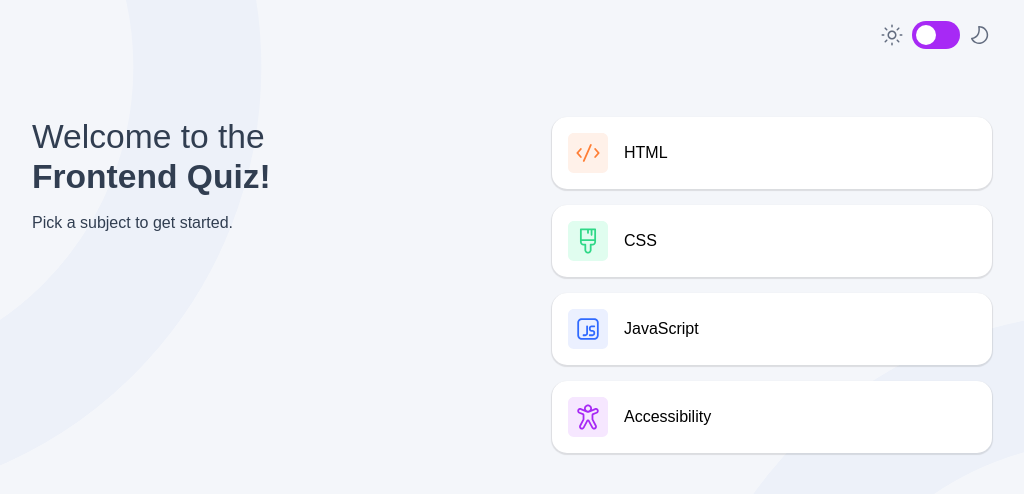
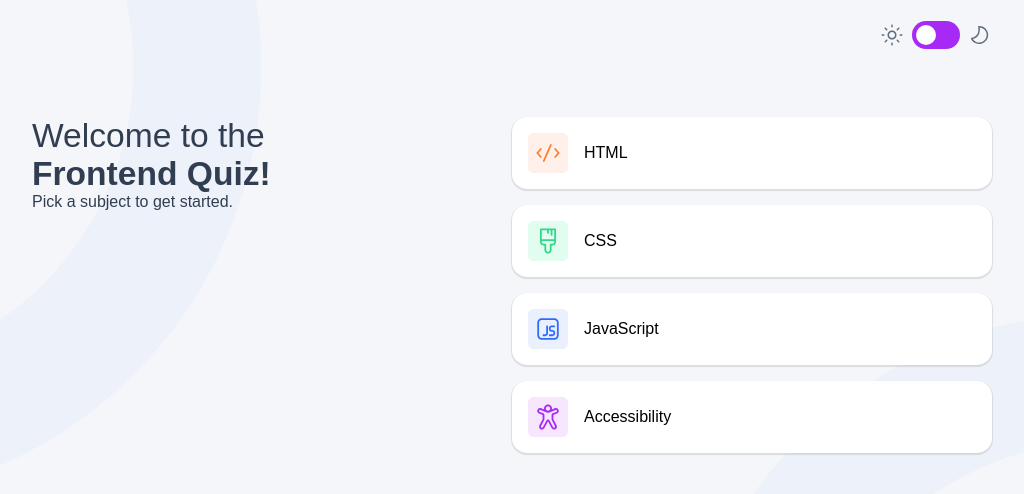
Before and after one commit to abmanaf/Labs-projects, a React (Vite) app in the folder week4/quiz-app/: page / in a window 1280 px wide. Shown: the top 494 px of the page, without its empty margins (128-1152 px from the left). Built offline with nearby package versions, Linux system fonts and the light colour scheme.

Commit message:
header: worked with the header

```diff
--- a/week4/quiz-app/src/components/QuizSelector.tsx
+++ b/week4/quiz-app/src/components/QuizSelector.tsx
@@ -32,8 +32,8 @@ console.log(quizzes)
             <h1 style={{visibility: 'hidden'}}>header</h1>
         <ThemeToggle />
         </div>
-    <div className={`quiz-selector ${isDarkMode ? 'dark' : 'light'}`} style={{marginTop: '4em'}}>
-        <div style={{width: '50%', lineHeight: '40px'}}>
+        <div className={`quiz-selector ${isDarkMode ? 'dark' : 'light'}`} style={{marginTop: '4em'}}>
+         <div className='welcome-quiz'>
             <p style={{fontSize: '2.1em'}}>Welcome to the</p>
             <span style={{fontWeight: 'bolder', fontSize: '2.1em'}}>Frontend Quiz!</span>
             <p>Pick a subject to get started.</p>
```
